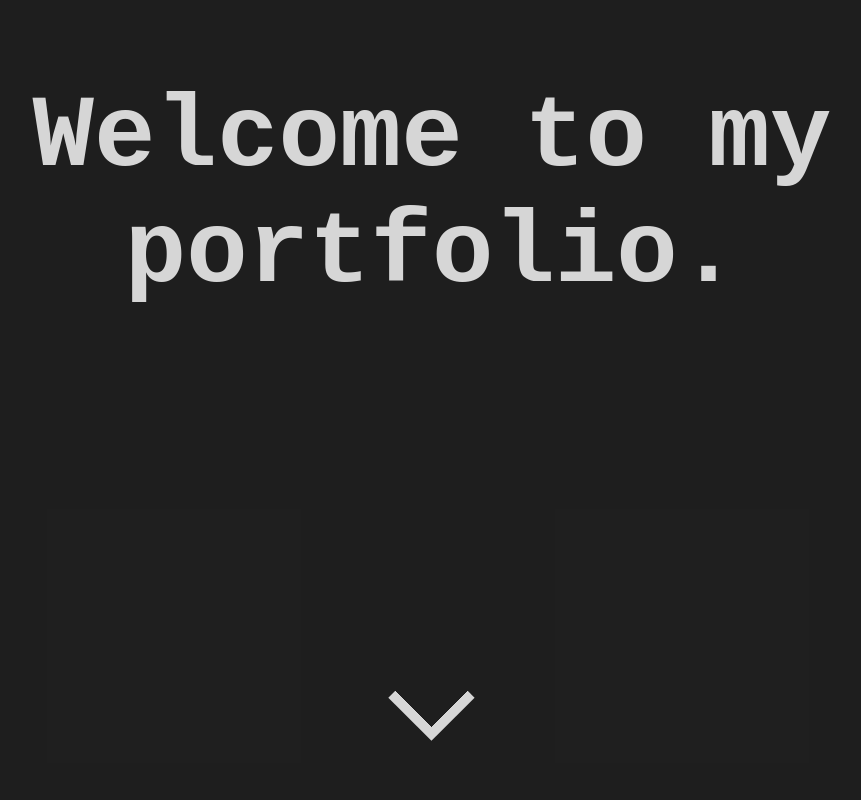
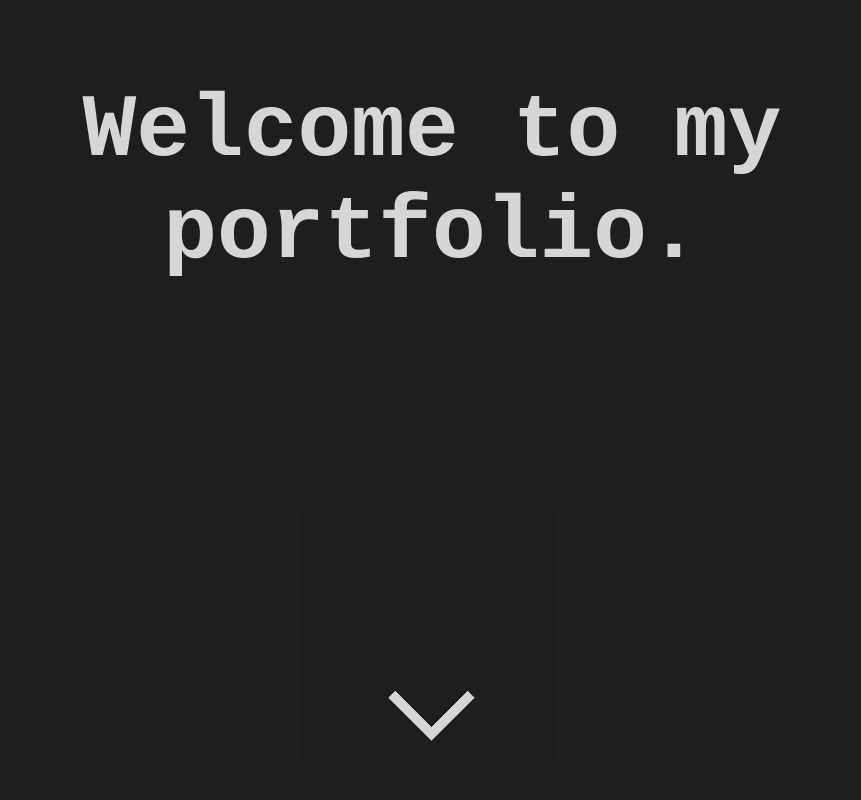
Before and after one commit to khanghy2130/khanghy2130.github.io, a plain HTML site: page index.html in a window 1280 px wide. Shown: the top 800 px of the page, without its empty margins (208-1069 px from the left). Drawn offline with nearby package versions, Linux system fonts and the light colour scheme; a web font is replaced by a local one.

Commit message:
Update style.css

```diff
--- a/style.css
+++ b/style.css
@@ -22,7 +22,7 @@ body {
 	color: rgb(214, 214, 214);
 	width: 100%;
 	margin-top: 10vh;
-	font-size:  8vw;
+	font-size:  7vw;
 }
 #welcome-arrow {
 	height: 10px;
```
